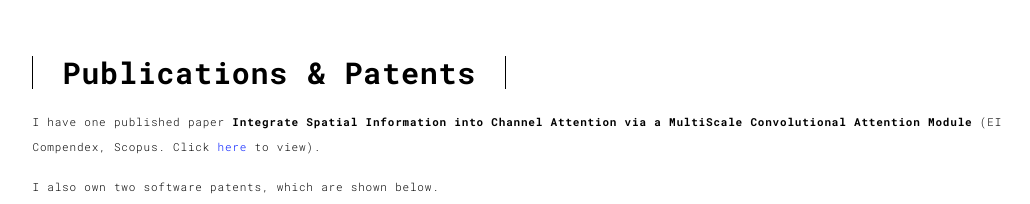
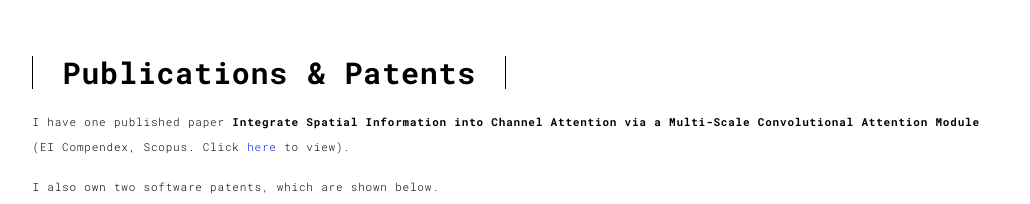
Before and after one commit to XuChentianye/XuChentianye.github.io, a plain HTML site: page about.html in a window 1280 px wide. Shown: the part 1771-1975 px from the top of the page, without its empty margins (120-1150 px from the left). Drawn offline with Linux system fonts and the light colour scheme.

Commit message:
Update about.html

```diff
--- a/about.html
+++ b/about.html
@@ -96,7 +96,7 @@
 			  <p>Please click <a href="works.html">here</a> to view my works, and <a href="./experience.html">here</a> to view my experience.</p>
 
 			  <br/><h2>Publications & Patents</h2><br/>
-			  <p>I have one published paper <b>Integrate Spatial Information into Channel Attention via a MultiScale Convolutional Attention Module</b> (EI Compendex, Scopus. Click <a href="./papers/Integrate Spatial Information into Channel Attention via a Multi-Scale Convolutional Attention Module.pdf">here</a> to view).</p>
+			  <p>I have one published paper <b>Integrate Spatial Information into Channel Attention via a Multi-Scale Convolutional Attention Module</b> (EI Compendex, Scopus. Click <a href="./papers/Integrate Spatial Information into Channel Attention via a Multi-Scale Convolutional Attention Module.pdf">here</a> to view).</p>
 			  <p>I also own two software patents, which are shown below.</p>
 
 			  <p style="text-align: center;">
```
